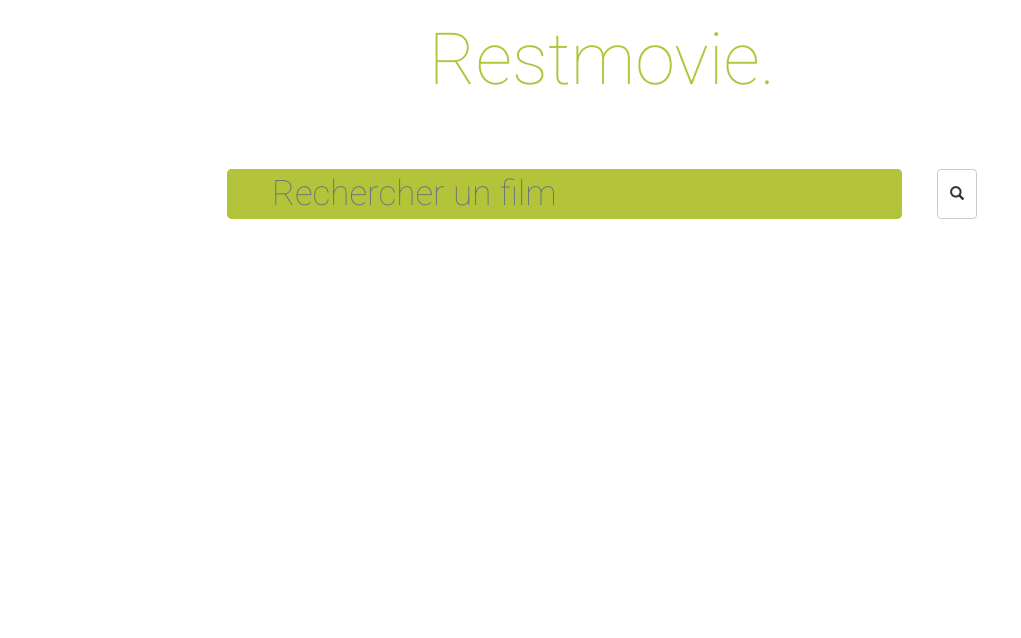
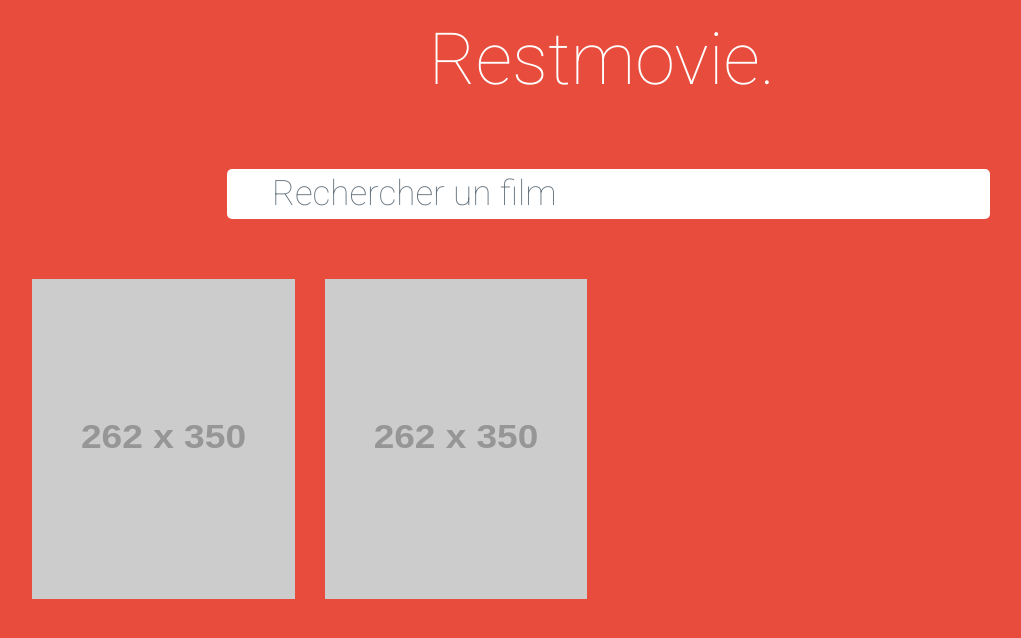
Before and after one commit to antoinenourtier/restmovie, a PHP site: page / in a window 1280 px wide. Shown: the top 638 px of the page, without its empty margins (38-1059 px from the left). Run offline with PHP 8.4, Linux system fonts and the light colour scheme; data comes from the database, SQL or seed files in the repository; grey boxes labelled with a size stand in for pictures from a placeholder-image service; some libraries are stand-ins or nearby versions.

Commit message:
Improve design and manage empty pictures

```diff
--- a/API.php
+++ b/API.php
@@ -98,7 +98,7 @@ class API extends REST {
         foreach($allocineResult["feed"]["movie"] as $movie) {
           $movieFormated = array();
           $movieFormated['title'] = $movie["originalTitle"];
-          $movieFormated['picture'] = $movie["poster"]["href"];
+          $movieFormated['picture'] = empty($movie["poster"]["href"]) ? 'http://placehold.it/262x350' : $movie["poster"]["href"];
           $movieFormated['link'] = $movie["link"][0]["href"];
           $movieFormated['actors'] = $movie["castingShort"]["actors"];
           $movieFormated['directors'] = $movie["castingShort"]["directors"];
@@ -117,11 +117,14 @@ class API extends REST {
     if ($this->get_request_method() == 'GET' && isset($this->_data['id'])) {
       $id = $this->_data['id'];
       $rs = $this->query('SELECT * FROM movies WHERE id = '.$id.';');
-
       if ($rs->num_rows > 0) {
         $return = array();
 
         while ($line = $rs->fetch_assoc()) {
+          if (empty($line['picture'])) {
+            $line['picture'] = 'http://placehold.it/262x350';
+          }
+
           $return = $line;
         }
 
@@ -134,6 +137,10 @@ class API extends REST {
         $return = array();
 
         while ($line = $rs->fetch_assoc()) {
+          if (empty($line['picture'])) {
+            $line['picture'] = 'http://placehold.it/262x350';
+          }
+
           $return[] = $line;
         }
 
--- a/index.php
+++ b/index.php
@@ -16,15 +16,9 @@
       </div>
 
       <div class="row">
-        <div class="col-sm-8 col-sm-offset-2 mtxl">
+        <div class="col-sm-9 col-sm-offset-2 mtxl">
           <div class="search-container">
             <input class="col-md-12 col-xs-12 typeahead search" type="search" placeholder="Rechercher un film" />
-          </div>
-
-          <div class="search-button">
-            <button type="button" class="btn btn-default" aria-label="Left Align">
-              <span class="glyphicon glyphicon-search" aria-hidden="true"></span>
-            </button>
           </div>
         </div>
       </div>
@@ -85,7 +79,7 @@
     <script id="movie-template" type="text/x-handlebars-template">
       {{#each movies}}
         <div class="col-md-3 movie" data-id="{{id}}">
-          <img src="{{picture}}" class="max-width">
+          <img src="{{picture}}" class="max-width max-height pbl imgHover">
         </div>
       {{/each}}
     </script>
--- a/stylesheets/stylesheet.css
+++ b/stylesheets/stylesheet.css
@@ -1,9 +1,14 @@
 body {
+  background-color: #e74c3c;
   font-family: 'Roboto', sans-serif;
 }
 
 .max-width {
   width: 100%;
+}
+
+.max-height {
+  max-height: 350px;
 }
 
 .picture {
@@ -26,17 +31,28 @@ body {
   margin-right: 10px;
 }
 
+.pbl {
+  padding-bottom: 30px;
+}
+
 .typeahead {
-  background-color: #b3c33a!important;
+  /*background-color: #b3c33a!important;*/
   border-radius: 0px;
 }
 
 .tt-dropdown-menu {
-  border: 1px solid #b3c33a!important;
+  /*border: 1px solid #b3c33a!important;*/
+  background: white;
   padding-left: 7%;
   padding-top: 2%;
   width: 100%;
-  color: #b3c33a;
+  max-height: 500px;
+  overflow-y: scroll;
+  margin-top: -3px;
+}
+
+.imgHover:hover {
+  cursor: pointer;
 }
 
 .twitter-typeahead {
@@ -54,7 +70,7 @@ body {
 }
 
 header {
-  color: #b3c33a;
+  color: white;
 }
 
 .btn {
@@ -76,7 +92,7 @@ header {
 
 .search {
   height: 50px;
-  background: #b3c33a;
+  /*background: #b3c33a;*/
   border: none;
   font-size: 35px;
   float: left;
```
